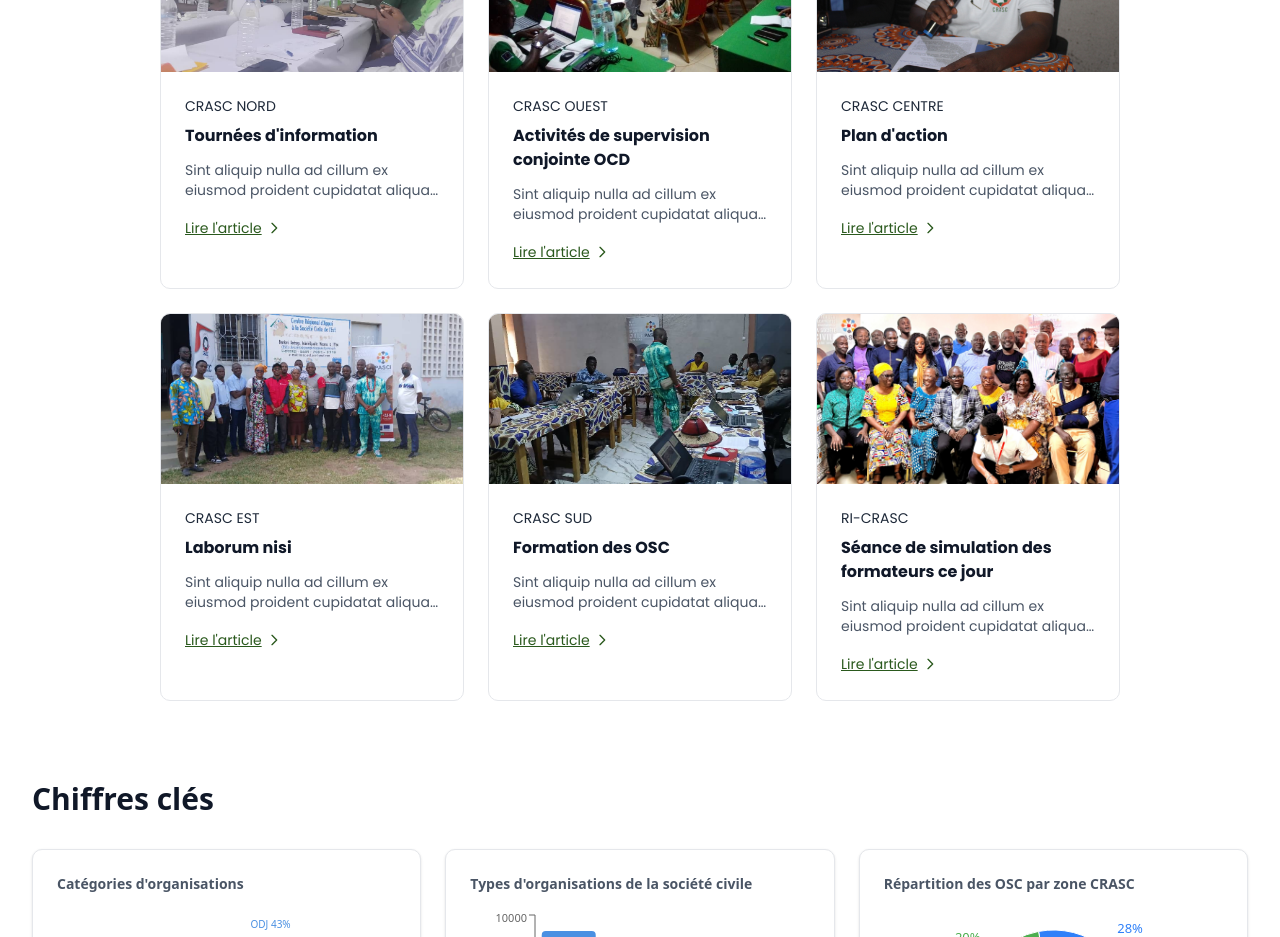
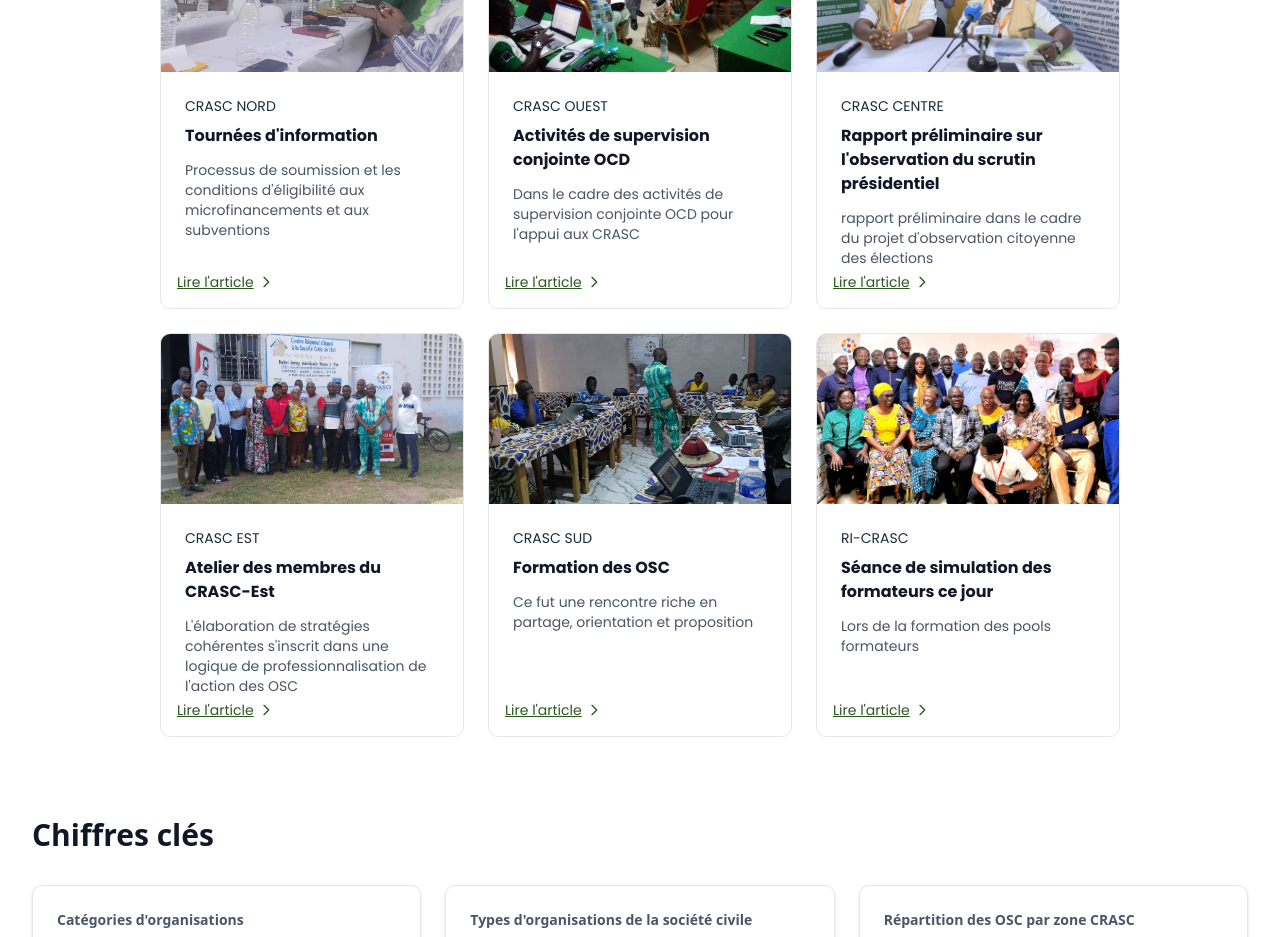
Before and after one commit to ordemdigitale/pasci-web, a Next.js app: page / in a window 1280 px wide. Shown: the part 1080-2017 px from the top of the page. Built offline with nearby package versions, Linux system fonts and the light colour scheme.

Commit message:
updated SectionNews component

```diff
--- a/components/home/SectionNews.tsx
+++ b/components/home/SectionNews.tsx
@@ -17,7 +17,7 @@ export default function SectionNews() {
       id: 1,
       date: '23 septembre 2025',
       title: 'Tournées d\'information',
-      description: 'Sint aliquip nulla ad cillum ex eiusmod proident cupidatat aliqua sit minim',
+      description: "Processus de soumission et les conditions d'éligibilité aux microfinancements et aux subventions",
       image: '/images/actualites/eda7c908-6e5a-4137-9b1e-ae6754146371.jpg',
       link: '#',
       crasc: "CRASC NORD"
@@ -26,7 +26,7 @@ export default function SectionNews() {
       id: 2,
       date: '3 septembre 2025',
       title: "Activités de supervision conjointe OCD",
-      description: 'Sint aliquip nulla ad cillum ex eiusmod proident cupidatat aliqua sit minim',
+      description: "Dans le cadre des activités de supervision conjointe OCD pour l'appui aux CRASC",
       image: '/images/actualites/359a7b7d-c126-4fdf-934d-9038c01df7e0.jpg',
       link: '#',
       crasc: "CRASC OUEST"
@@ -34,17 +34,17 @@ export default function SectionNews() {
     {
       id: 3,
       date: '4 juillet 2025',
-      title: "Plan d'action",
-      description: 'Sint aliquip nulla ad cillum ex eiusmod proident cupidatat aliqua sit minim',
-      image: '/images/actualites/actu-plan-d-action.jpg',
+      title: "Rapport préliminaire sur l'observation du scrutin présidentiel",
+      description: "rapport préliminaire dans le cadre du projet d'observation citoyenne des élections",
+      image: '/images/actualites/433ece92-1b86-441e-b78a-8382fcf60a00.jpg',
       link: '#',
       crasc: "CRASC CENTRE"
     },
     {
       id: 4,
       date: '23 septembre 2025',
-      title: 'Laborum nisi',
-      description: 'Sint aliquip nulla ad cillum ex eiusmod proident cupidatat aliqua sit minim',
+      title: "Atelier des membres du CRASC-Est",
+      description: "L'élaboration de stratégies cohérentes s'inscrit dans une logique de professionnalisation de l'action des OSC",
       image: '/images/actualites/99aff270-1397-4fe0-97df-b9c49415ceb1.jpg',
       link: '#',
       crasc: "CRASC EST"
@@ -53,7 +53,7 @@ export default function SectionNews() {
       id: 5,
       date: '3 septembre 2025',
       title: "Formation des OSC",
-      description: 'Sint aliquip nulla ad cillum ex eiusmod proident cupidatat aliqua sit minim',
+      description: "Ce fut une rencontre riche en partage, orientation et proposition",
       image: '/images/actualites/13bf15a5-0f87-415a-a05d-e3775879560d.jpg',
       link: '#',
       crasc: "CRASC SUD"
@@ -62,7 +62,7 @@ export default function SectionNews() {
       id: 6,
       date: '4 juillet 2025',
       title: "Séance de simulation des formateurs ce jour",
-      description: 'Sint aliquip nulla ad cillum ex eiusmod proident cupidatat aliqua sit minim',
+      description: "Lors de la formation des pools formateurs",
       image: '/images/actualites/4a89463f-f2e9-466f-93bd-03a25b381999.jpg',
       link: '#',
       crasc: "RI-CRASC"
@@ -88,7 +88,7 @@ export default function SectionNews() {
           {newsArticles.map((article) => (
             <div
               key={article.id}
-              className="border border-gray-200 rounded-lg overflow-hidden hover:shadow-lg transition-shadow"
+              className="border border-gray-200 rounded-lg overflow-hidden hover:shadow-lg transition-shadow relative"
             >
               {/* Image */}
               <div className="aspect-video overflow-hidden">
@@ -103,12 +103,12 @@ export default function SectionNews() {
               <div className="p-6">
                 <p className="text-sm text-gray-800 mb-2">{article.crasc}</p>
                 <h3 className="text-gray-900 mb-3 font-bold">{article.title}</h3>
-                <p className="text-gray-600 text-sm mb-4 line-clamp-2">
+                <p className="text-gray-600 text-sm mb-4">
                   {article.description}
                 </p>
                 <a
                   href={article.link}
-                  className="text-[#2a591d] underline text-sm transition-colors inline-flex items-center group"
+                  className="absolute bottom-0 left-0 right-0 p-4 text-[#2a591d] underline text-sm transition-colors inline-flex items-center group"
                 >
                   Lire l'article
                   <svg
```
Also changed, not shown: public/images/actualites/433ece92-1b86-441e-b78a-8382fcf60a00.jpg (added).
